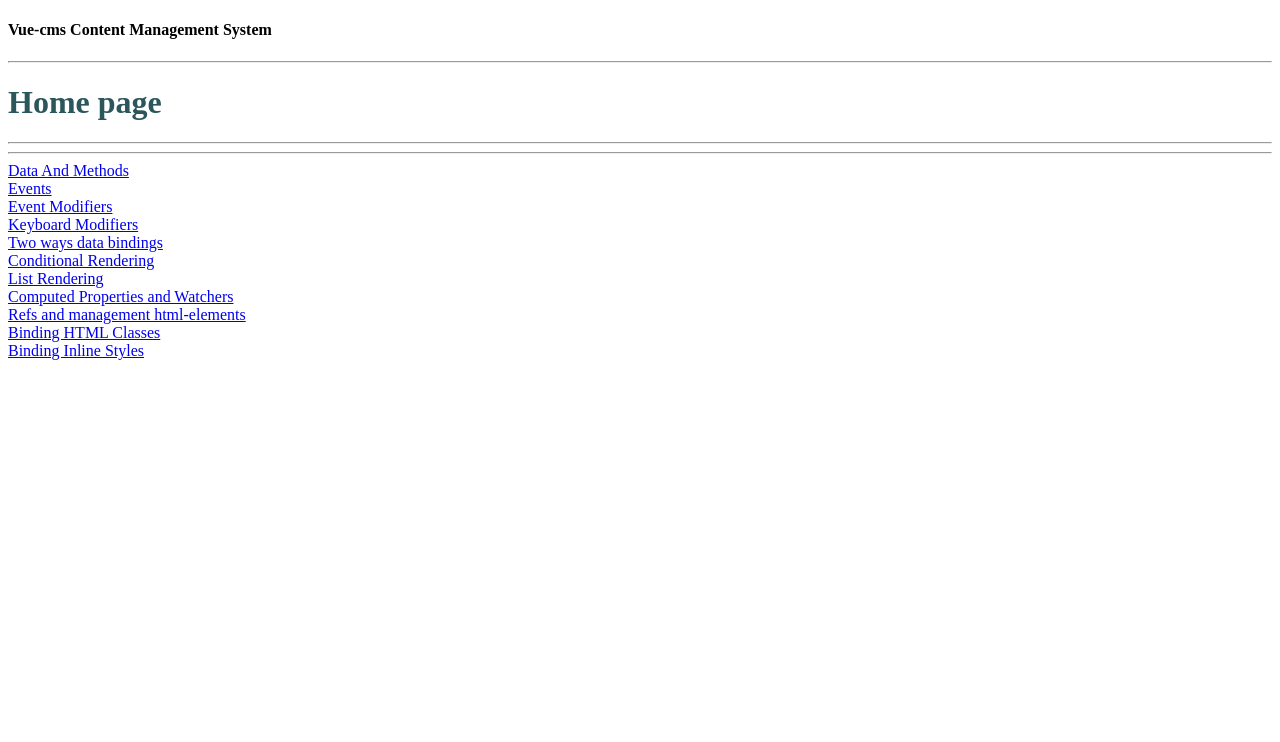
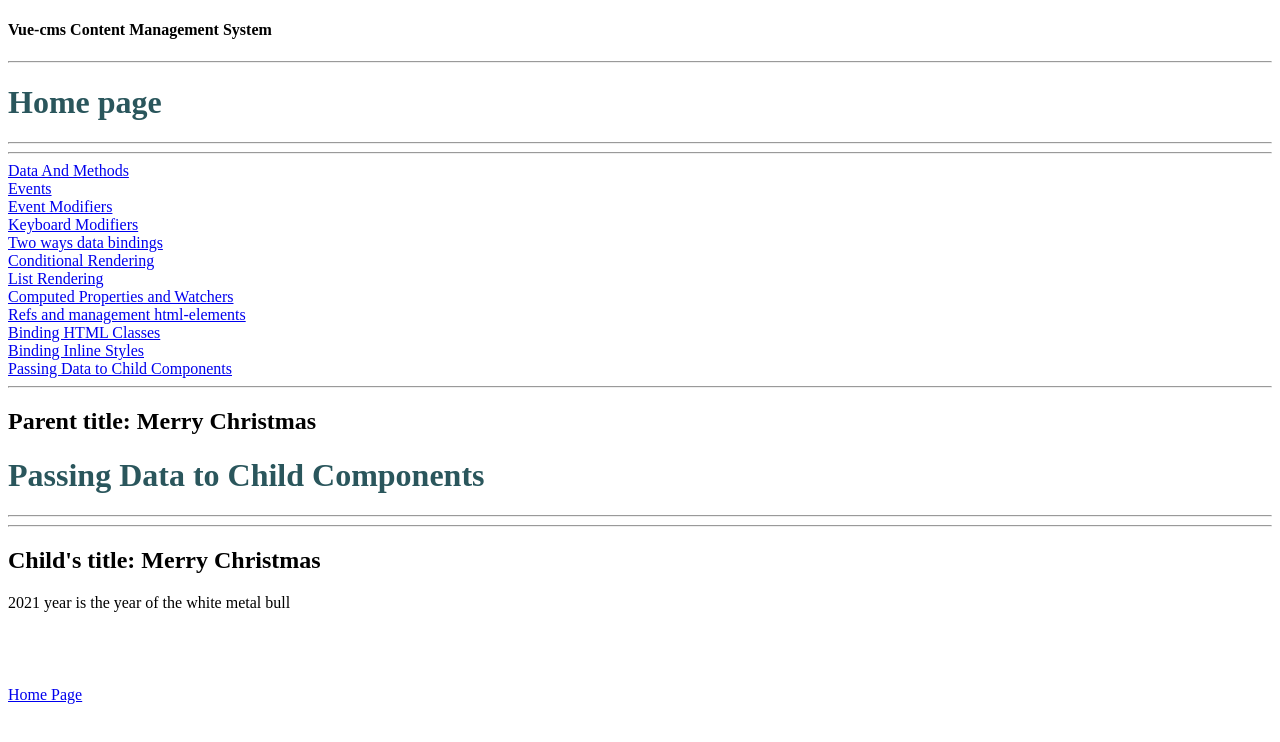
Before and after one commit to Maria-Liabikhova/vue-cms, a Vue app: page / in a window 1280 px wide. Shown: the top 742 px of the page. Built offline with nearby package versions, Linux system fonts and the light colour scheme.

Commit message:
add: PassingToChild page

```diff
--- a/src/pages/Home.vue
+++ b/src/pages/Home.vue
@@ -14,5 +14,23 @@
     <router-link to="/Refs">Refs and management html-elements</router-link><br>
     <router-link to="/Binding">Binding HTML Classes</router-link><br>
     <router-link to="/BindingInlineStyles">Binding Inline Styles</router-link><br>
+    <router-link to="/PassingToChild">Passing Data to Child Components</router-link><br>
+    <hr>
+    <h2>Parent title: {{title}} </h2>
+    <PassingToChild :parentTitle="title" :message="text" />
   </div>
 </template>
+
+<script>
+import PassingToChild from './PassingToChild.vue'
+export default {
+  name: 'Home',
+  data() {
+    return {
+      title: "Merry Christmas",
+      text: "2021 year is the year of the white metal bull",
+    }
+  },
+  components: {PassingToChild}
+}
+</script>
--- /dev/null
+++ b/src/pages/PassingToChild.vue
@@ -0,0 +1,17 @@
+<template>
+  <div>
+    <h1>Passing Data to Child Components</h1>
+    <hr>
+    <hr>
+    <h2>Child's title: {{parentTitle}} </h2>
+    <p>{{message}}</p>
+    <br><router-link class="home-link" to="/">Home Page</router-link>
+  </div>
+</template>
+
+<script>
+export default {
+  name: 'PassingToChild',
+  props: [ 'parentTitle', 'message'],
+}
+</script>
--- a/src/router/index.js
+++ b/src/router/index.js
@@ -53,6 +53,10 @@ const routes = [
     path: "/BindingInlineStyles",
     component: () => import('../pages/BindingInlineStyles.vue'),
   },
+  {
+    path: "/PassingToChild",
+    component: () => import('../pages/PassingToChild.vue'),
+  },
 ];
 
 const router = new VueRouter({
```
